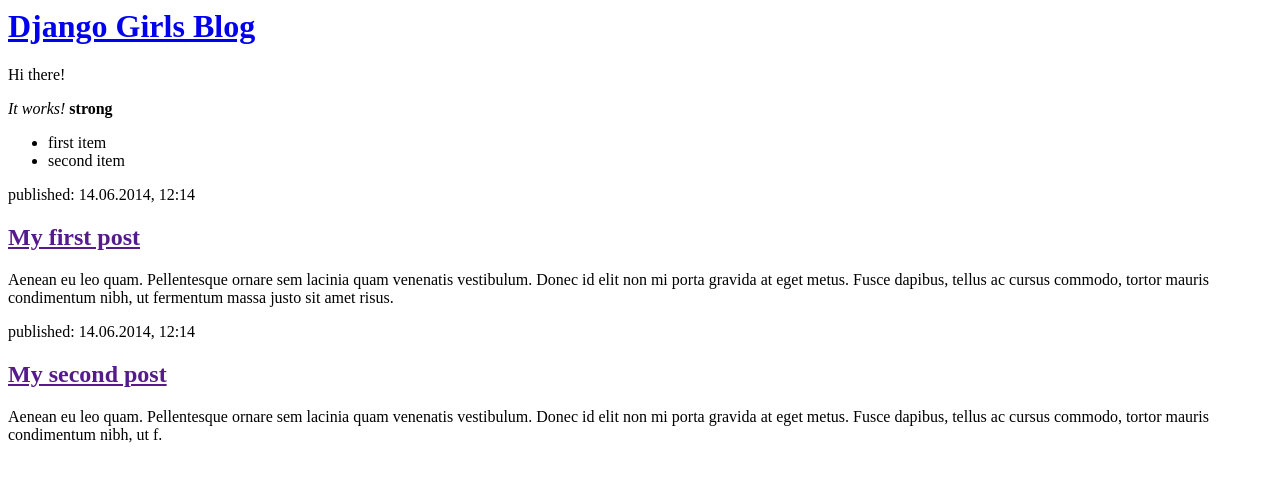
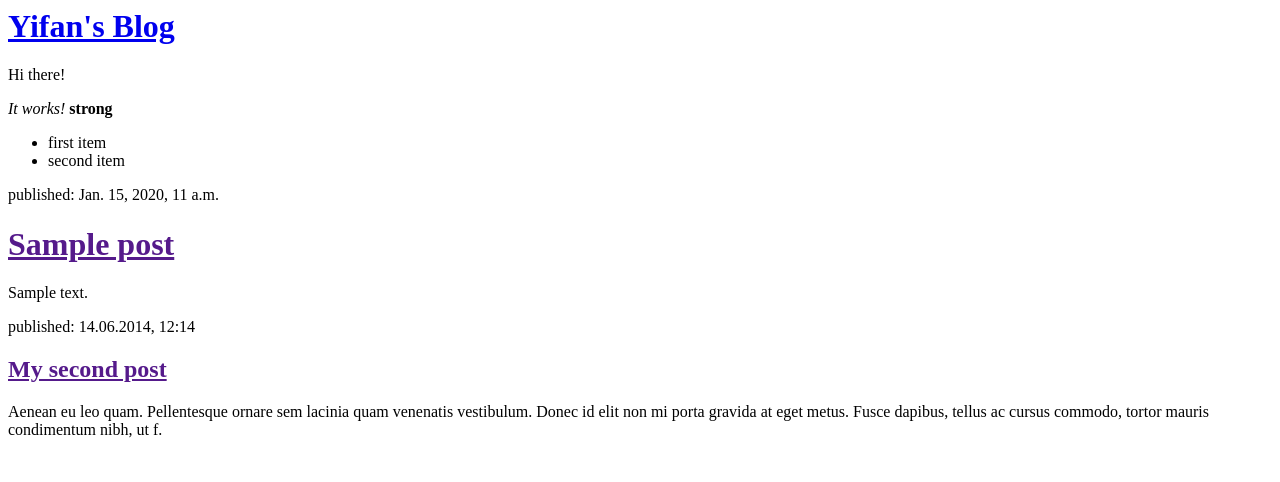
Before and after one commit to xingyif/hello-django, a Django app: template blog/templates/blog/post_list.html in a window 1280 px wide. Shown: the top 482 px of the page. Run offline with Django 3.2, Linux system fonts and the light colour scheme; the template is opened without the code that fills it: values that come from a table or form of the project are taken from there, others are empty; tables that the repository leaves empty hold one stand-in row (values such as "Sample post").

Commit message:
Modified templates to display posts from database.

```diff
--- a/blog/templates/blog/post_list.html
+++ b/blog/templates/blog/post_list.html
@@ -4,19 +4,20 @@
     </head>
     <body>
         <div>
-            <h1><a href="/">Django Girls Blog</a></h1>
+            <h1><a href="/">Yifan's Blog</a></h1>
             <p>Hi there!</p>
             <em>It works!</em>
             <strong>strong</strong>
             <ul><li>first item</li>
             <li>second item</li></ul>
         </div>
-
+    {% for post in posts %}
         <div>
-            <p>published: 14.06.2014, 12:14</p>
-            <h2><a href="">My first post</a></h2>
-            <p>Aenean eu leo quam. Pellentesque ornare sem lacinia quam venenatis vestibulum. Donec id elit non mi porta gravida at eget metus. Fusce dapibus, tellus ac cursus commodo, tortor mauris condimentum nibh, ut fermentum massa justo sit amet risus.</p>
+            <p>published: {{ post.published_date }}</p>
+            <h1><a href="">{{ post.title }}</a></h1>
+            <p>{{ post.text|linebreaksbr }}</p>
         </div>
+    {% endfor %}
 
         <div>
             <p>published: 14.06.2014, 12:14</p>
--- a/blog/views.py
+++ b/blog/views.py
@@ -1,4 +1,7 @@
 from django.shortcuts import render
+from django.utils import timezone
+from .models import Post
 
 def post_list(request):
-    return render(request, 'blog/post_list.html', {})
+    posts = Post.objects.filter(published_date__lte=timezone.now()).order_by('published_date')
+    return render(request, 'blog/post_list.html', {'posts': posts})
```
